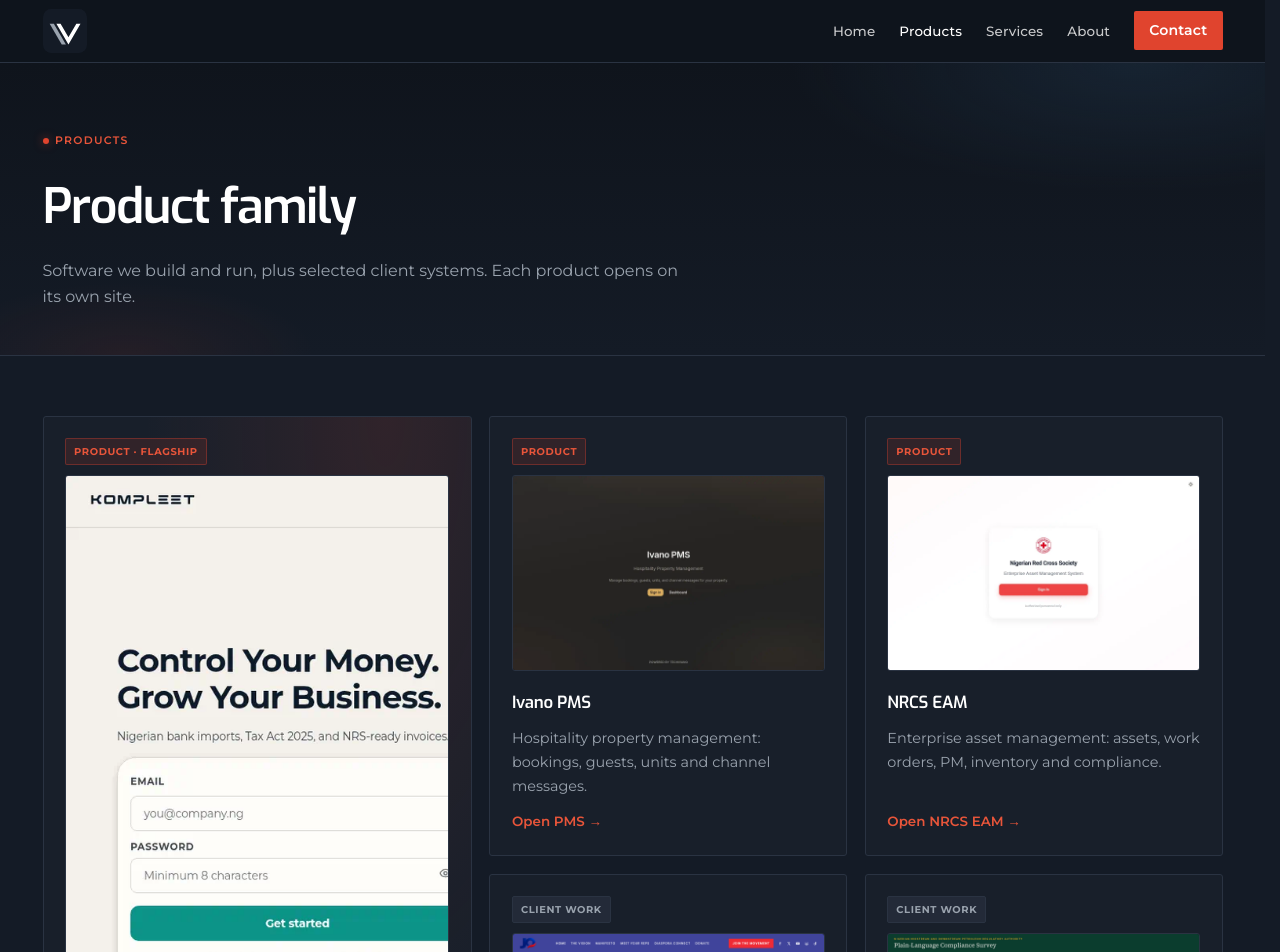
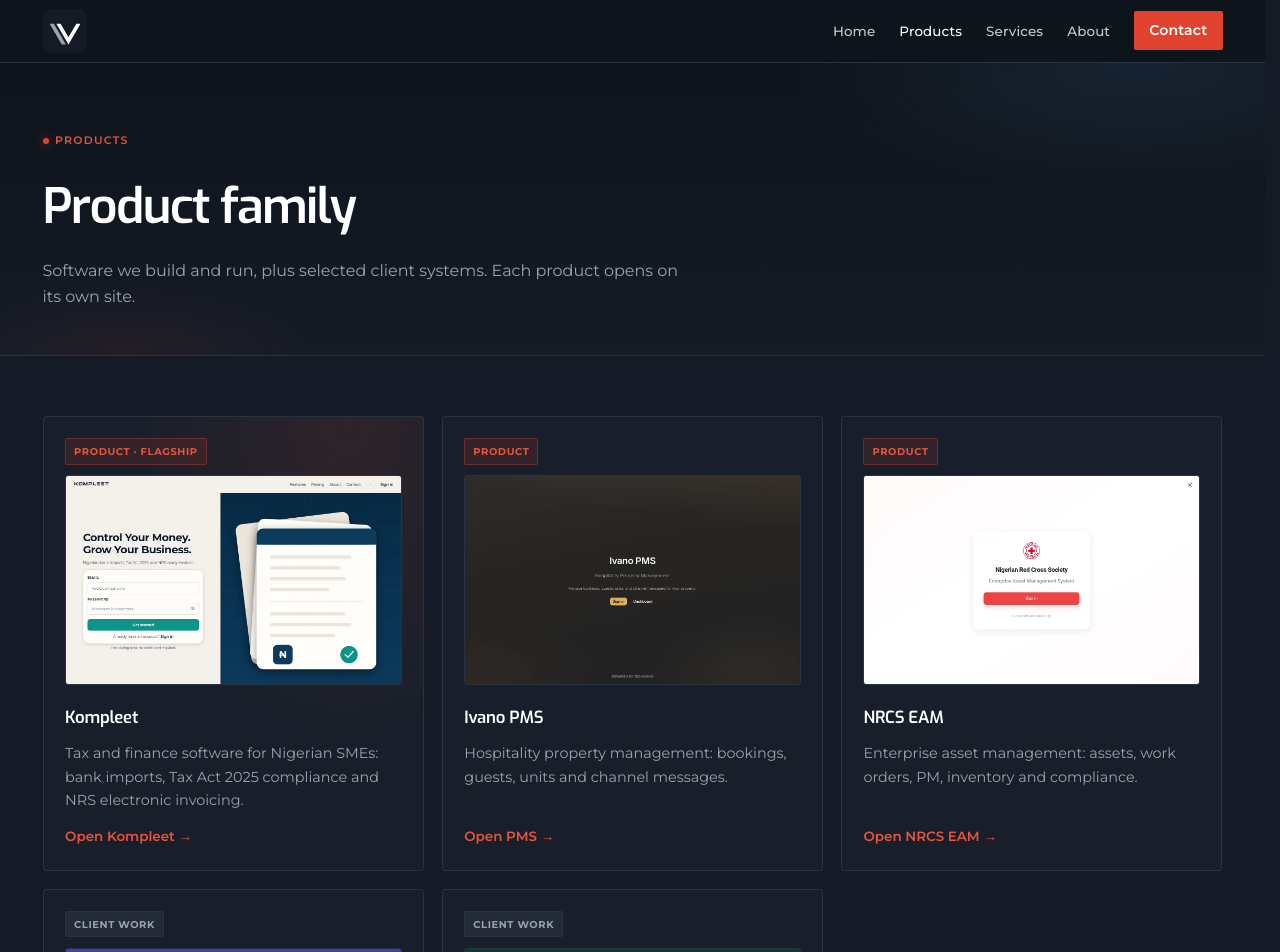
Before and after one commit to Ivano-Technologies/web-ivano, a Next.js app: page /products in a window 1280 px wide. Shown: the top 952 px of the page. Built offline with nearby package versions, Linux system fonts and the light colour scheme.

Commit message:
fix(products): Kompleet full-shot crop and equal-height product row (Design round 2)

```diff
--- a/app/globals.css
+++ b/app/globals.css
@@ -734,9 +734,14 @@
   object-fit: cover;
   object-position: 0% 0%;
 }
+.thumb-card[data-highlight="kompleet"] .thumb-media {
+  /* Round 2: full 1280x800 shot, no side crop (matches PMS/NRCS full-frame look) */
+  aspect-ratio: 16 / 10;
+  background: #0F1520;
+}
 .thumb-card[data-highlight="kompleet"] .thumb-shot {
-  /* Kompleet: keep wordmark and headline, bring the invoice check into frame */
-  object-position: 12% 50%;
+  object-fit: cover;
+  object-position: 0% 0%;
 }
 .thumb-media.t1 { background: linear-gradient(160deg, #1A2838, #0E1520 70%); }
 .thumb-media.t2 { background: linear-gradient(145deg, #152030, #1E3548 50%, #0F1824); }
@@ -822,25 +827,26 @@
 
 .bento { display: grid; gap: 1.1rem; grid-template-columns: 1fr; }
 @media (min-width: 1024px) {
+  /* Equal-height 3-up: no featured 2-row span, no flex-grow thumb zoom */
   .bento {
-    grid-template-columns: 1.2fr 1fr 1fr;
-    grid-template-rows: auto auto;
+    grid-template-columns: repeat(3, 1fr);
   }
-  .bento .card.featured { grid-row: 1 / 3; }
   .bento .card.featured {
     background:
       radial-gradient(ellipse at 80% 0%, rgba(224, 68, 46, 0.12), transparent 50%),
       var(--bg-card);
   }
-  .bento .card.featured p { flex: 0 0 auto; }
   .bento .card.featured .thumb-media {
-    flex: 1 1 0;
-    aspect-ratio: auto;
-    min-height: 240px;
-    margin-bottom: 0.35rem !important;
+    aspect-ratio: 16 / 10;
+    width: 100%;
+    flex: 0 0 auto;
+    min-height: 0;
   }
-  .bento .card.featured .thumb-shot { object-position: 0% 50%; }
-  .bento .card.featured .cta-row { margin-top: auto; padding-top: 0.15rem; }
+  .bento .card.featured .thumb-shot {
+    object-fit: cover;
+    object-position: 0% 0%;
+  }
+  .bento .card .cta-row { margin-top: auto; }
 }
 
 /* Mini-UI thumbs */
```
